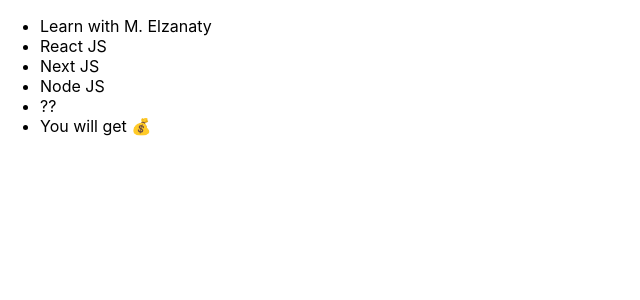
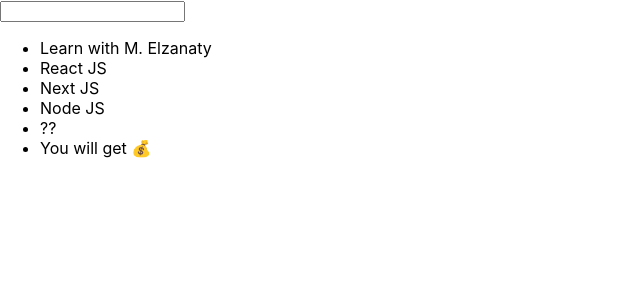
Before and after one commit to moelzanaty3/complete-intro-to-nextjs, a Next.js app: page / in a window 1280 px wide. Shown: the top 300 px of the page, without its empty margins (0-640 px from the left). Built offline with nearby package versions, Linux system fonts and the light colour scheme.

Commit message:
React-Overview -> State with Class Component / Hooks

```diff
--- a/pages/index.js
+++ b/pages/index.js
@@ -1,15 +1,62 @@
-import React from 'react'
+import React, { useState } from 'react'
 
-const List = ({ items }) => (
-  <ul>
-    {items.map((item) => (
-      <li key={item}>{item}</li>
-    ))}
-  </ul>
-)
+const ListFC = ({ items }) => {
+  const [filteredItems, setFilteredItems] = useState(items)
+
+  const handleFilterItems = (e) => {
+    const searchValue = e.target.value
+    const currentItems = [...items]
+    const filteredItems = currentItems.filter((item) =>
+      item.toLowerCase().includes(searchValue.toLowerCase())
+    )
+    setFilteredItems(filteredItems)
+  }
+  return (
+    <>
+      <input onChange={handleFilterItems} />
+      <ul>
+        {filteredItems.map((item) => (
+          <li key={item}>{item}</li>
+        ))}
+      </ul>
+    </>
+  )
+}
+
+class ListCC extends React.Component {
+  constructor(props) {
+    super(props)
+    this.state = {
+      filteredItems: this.props.items
+    }
+    this.handleFilterItems = this.handleFilterItems.bind(this)
+  }
+
+  handleFilterItems(e) {
+    const searchValue = e.target.value
+    const currentItems = [...this.props.items]
+    const filteredItems = currentItems.filter((item) =>
+      item.toLowerCase().includes(searchValue.toLowerCase())
+    )
+    this.setState({ filteredItems })
+  }
+
+  render() {
+    return (
+      <>
+        <input onChange={this.handleFilterItems} />
+        <ul>
+          {this.state.filteredItems.map((item) => (
+            <li key={item}>{item}</li>
+          ))}
+        </ul>
+      </>
+    )
+  }
+}
 
 const ListContainer = () => (
-  <List
+  <ListFC
     items={['Learn with M. Elzanaty', 'React JS', 'Next JS', 'Node JS', '??', 'You will get 💰']}
   />
 )
```
